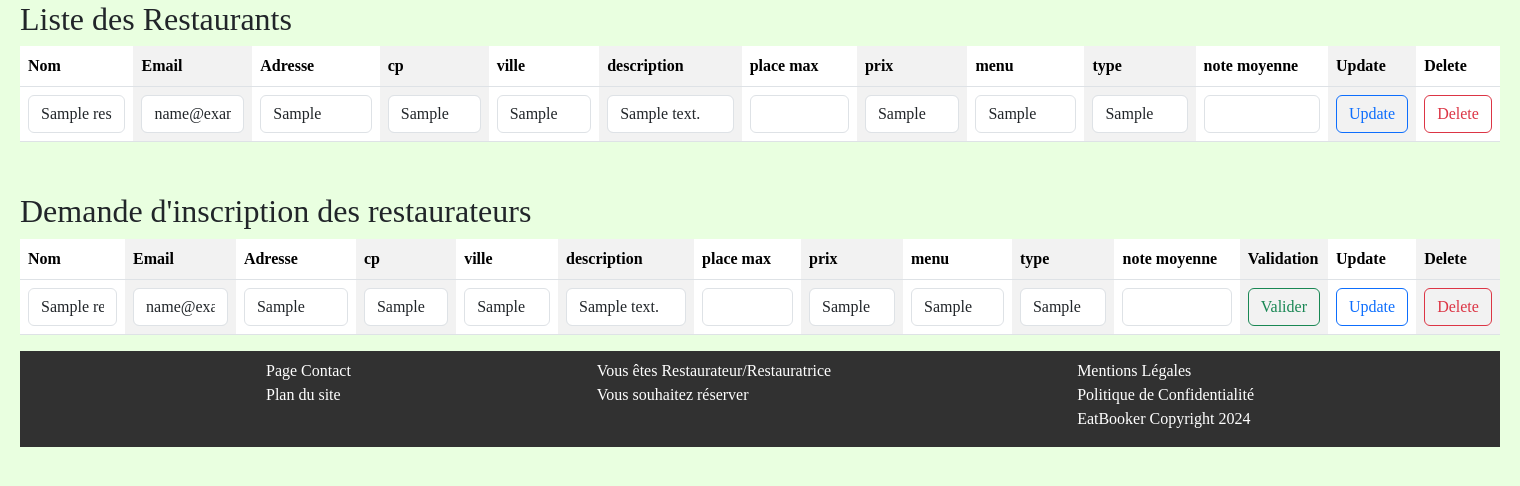
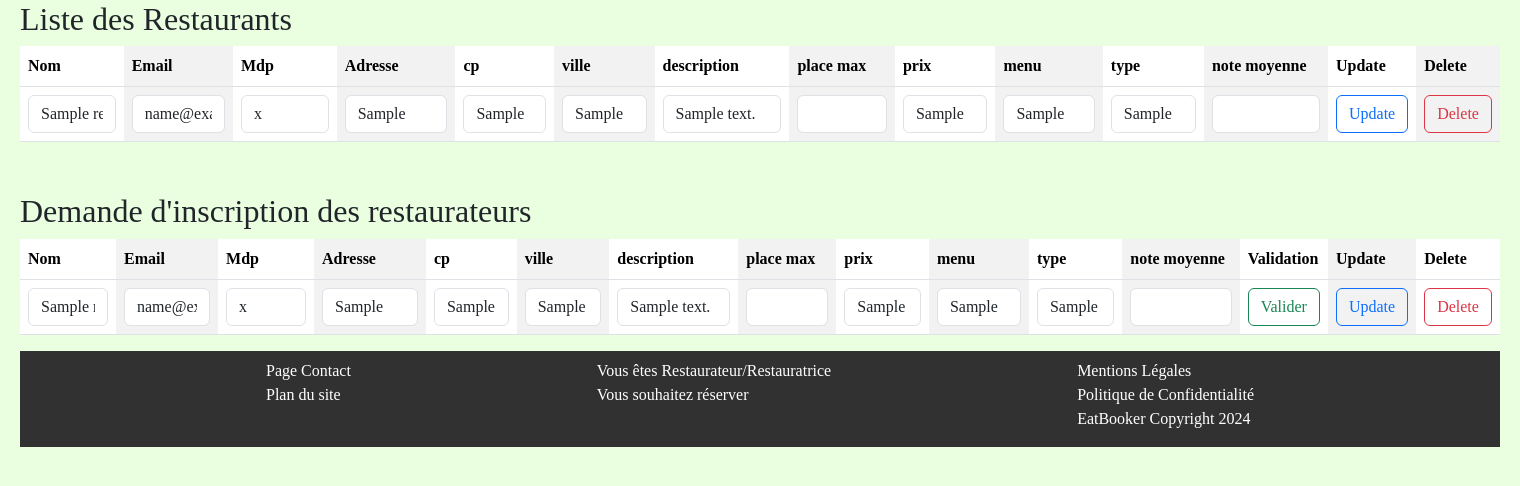
Before and after one commit to Yggdrasilh/EatBooker, a PHP site: template Projet_EatBooker/Structure_MVC/Views/admin/gestionRestaurant.php in a window 1520 px wide. Shown: the part 147-633 px from the top of the page. Run offline with PHP 8.4, Linux system fonts and the light colour scheme; the template is opened without the code that fills it: most values are stand-ins (such as "Sample title", 1, 10 or a date in 2020); some libraries are stand-ins or nearby versions.

Commit message:
Affichage des tableau (liste resto)(resto a valider) avec update, delete et validation #19

```diff
--- a/Projet_EatBooker/Structure_MVC/Views/admin/gestionRestaurant.php
+++ b/Projet_EatBooker/Structure_MVC/Views/admin/gestionRestaurant.php
@@ -9,6 +9,7 @@ $title = "Gestion des restaurants - Administrateur ";
         <tr>
             <th>Nom</th>
             <th>Email</th>
+            <th>Mdp</th>
             <th>Adresse</th>
             <th>cp</th>
             <th>ville</th>
@@ -22,24 +23,25 @@ $title = "Gestion des restaurants - Administrateur ";
             <th>Delete</th>
         </tr>
     </thead>
-    <tbody>
+    <tbody id="bodyTableauRestoValid">
         <?php
         foreach ($restoValid as $value) {
         ?>
-            <tr class="rowRestoValid" id="<?= $value['id_restaurant'] ?>" data-idPlanning="<?= $value['id_planning'] ?>">
-                <td><input type="text" class="form-control input<?= $value['id_restaurant'] ?>" value="<?= $value['nom_restaurant'] ?>" id="nom_restaurant"></td>
-                <td><input type="text" class="form-control input<?= $value['id_restaurant'] ?>" value="<?= $value['email_restaurant'] ?>" id="email_restaurant"></td>
-                <td><input type="text" class="form-control input<?= $value['id_restaurant'] ?>" value="<?= $value['adresse_restaurant'] ?>" id="adresse_restaurant"></td>
-                <td><input type="text" class="form-control input<?= $value['id_restaurant'] ?>" value="<?= $value['cp_restaurant'] ?>" id="cp_restaurant"></td>
-                <td><input type="text" class="form-control input<?= $value['id_restaurant'] ?>" value="<?= $value['ville_restaurant'] ?>" id="ville_restaurant"></td>
-                <td><input type="text" class="form-control input<?= $value['id_restaurant'] ?>" value="<?= $value['description_restaurant'] ?>" id="description_restaurant"></td>
-                <td><input type="number" class="form-control input<?= $value['id_restaurant'] ?>" value="<?= $value['place_max_restaurant'] ?>" id="place_max_restaurant"></td>
-                <td><input type="text" class="form-control input<?= $value['id_restaurant'] ?>" value="<?= $value['prix_restaurant'] ?>" id="prix_restaurant"></td>
-                <td><input type="text" class="form-control input<?= $value['id_restaurant'] ?>" value="<?= $value['menu_restaurant'] ?>" id="menu_restaurant"></td>
-                <td><input type="text" class="form-control input<?= $value['id_restaurant'] ?>" value="<?= $value['type_restaurant'] ?>" id="type_restaurant"></td>
-                <td><input type="number" class="form-control input<?= $value['id_restaurant'] ?>" value="<?= $value['note_moyenne_restaurant'] ?>" id="note_moyenne_restaurant"></td>
-                <td> <button class="btn btn-outline-primary modifier" id="modif<?= $value['id_restaurant'] ?>">Update</button></td>
-                <td> <button class="btn btn-outline-danger supprimer" id="supp<?= $value['id_restaurant'] ?>">Delete</button></td>
+            <tr class="rowRestoValid" id="rowRestoValid<?= $value['id_restaurant'] ?>">
+                <td><input type="text" class="form-control input" value="<?= $value['nom_restaurant'] ?>" id="nom_restaurant<?= $value['id_restaurant'] ?>"></td>
+                <td><input type="text" class="form-control input" value="<?= $value['email_restaurant'] ?>" id="email_restaurant<?= $value['id_restaurant'] ?>"></td>
+                <td><input type="text" class="form-control input" value="<?= $value['password_restaurant'] ?>" id="password_restaurant<?= $value['id_restaurant'] ?>"></td>
+                <td><input type="text" class="form-control input" value="<?= $value['adresse_restaurant'] ?>" id="adresse_restaurant<?= $value['id_restaurant'] ?>"></td>
+                <td><input type="text" class="form-control input" value="<?= $value['cp_restaurant'] ?>" id="cp_restaurant<?= $value['id_restaurant'] ?>"></td>
+                <td><input type="text" class="form-control input" value="<?= $value['ville_restaurant'] ?>" id="ville_restaurant<?= $value['id_restaurant'] ?>"></td>
+                <td><input type="text" class="form-control input" value="<?= $value['description_restaurant'] ?>" id="description_restaurant<?= $value['id_restaurant'] ?>"></td>
+                <td><input type="number" class="form-control input" value="<?= $value['place_max_restaurant'] ?>" id="place_max_restaurant<?= $value['id_restaurant'] ?>"></td>
+                <td><input type="text" class="form-control input" value="<?= $value['prix_restaurant'] ?>" id="prix_restaurant<?= $value['id_restaurant'] ?>"></td>
+                <td><input type="text" class="form-control input" value="<?= $value['menu_restaurant'] ?>" id="menu_restaurant<?= $value['id_restaurant'] ?>"></td>
+                <td><input type="text" class="form-control input" value="<?= $value['type_restaurant'] ?>" id="type_restaurant<?= $value['id_restaurant'] ?>"></td>
+                <td><input type="number" class="form-control input" value="<?= $value['note_moyenne_restaurant'] ?>" id="note_moyenne_restaurant<?= $value['id_restaurant'] ?>"></td>
+                <td> <button class="btn btn-outline-primary modifier" id="<?= $value['id_restaurant'] ?>" data-idPlanning="<?= $value['id_planning'] ?>" data-statut="<?= $value['statut_restaurant'] ?>">Update</button></td>
+                <td> <button class="btn btn-outline-danger supprimer" id="<?= $value['id_restaurant'] ?>" data-statut="<?= $value['statut_restaurant'] ?>">Delete</button></td>
             </tr>
         <?php
         }
@@ -54,6 +56,7 @@ $title = "Gestion des restaurants - Administrateur ";
         <tr>
             <th>Nom</th>
             <th>Email</th>
+            <th>Mdp</th>
             <th>Adresse</th>
             <th>cp</th>
             <th>ville</th>
@@ -72,21 +75,22 @@ $title = "Gestion des restaurants - Administrateur ";
         <?php
         foreach ($restoAValider as $value) {
         ?>
-            <tr class="rowRestoAValider" id="<?= $value['id_restaurant'] ?>" data-idPlanning="<?= $value['id_planning'] ?>">
-                <td><input type="text" class="form-control input<?= $value['id_restaurant'] ?>" value="<?= $value['nom_restaurant'] ?>" id="nom_restaurant"></td>
-                <td><input type="text" class="form-control input<?= $value['id_restaurant'] ?>" value="<?= $value['email_restaurant'] ?>" id="email_restaurant"></td>
-                <td><input type="text" class="form-control input<?= $value['id_restaurant'] ?>" value="<?= $value['adresse_restaurant'] ?>" id="adresse_restaurant"></td>
-                <td><input type="text" class="form-control input<?= $value['id_restaurant'] ?>" value="<?= $value['cp_restaurant'] ?>" id="cp_restaurant"></td>
-                <td><input type="text" class="form-control input<?= $value['id_restaurant'] ?>" value="<?= $value['ville_restaurant'] ?>" id="ville_restaurant"></td>
-                <td><input type="text" class="form-control input<?= $value['id_restaurant'] ?>" value="<?= $value['description_restaurant'] ?>" id="description_restaurant"></td>
-                <td><input type="number" class="form-control input<?= $value['id_restaurant'] ?>" value="<?= $value['place_max_restaurant'] ?>" id="place_max_restaurant"></td>
-                <td><input type="text" class="form-control input<?= $value['id_restaurant'] ?>" value="<?= $value['prix_restaurant'] ?>" id="prix_restaurant"></td>
-                <td><input type="text" class="form-control input<?= $value['id_restaurant'] ?>" value="<?= $value['menu_restaurant'] ?>" id="menu_restaurant"></td>
-                <td><input type="text" class="form-control input<?= $value['id_restaurant'] ?>" value="<?= $value['type_restaurant'] ?>" id="type_restaurant"></td>
-                <td><input type="number" class="form-control input<?= $value['id_restaurant'] ?>" value="<?= $value['note_moyenne_restaurant'] ?>" id="note_moyenne_restaurant"></td>
-                <td><button class="btn btn-outline-success valider" id="<?= $value['id_restaurant'] ?>">Valider</button></td>
-                <td><button class="btn btn-outline-primary modifier" id="<?= $value['id_restaurant'] ?>">Update</button></td>
-                <td><button class="btn btn-outline-danger supprimer" id="<?= $value['id_restaurant'] ?>">Delete</button></td>
+            <tr class="rowRestoAValider" id="rowRestoAValider<?= $value['id_restaurant'] ?>">
+                <td><input type="text" class="form-control input" value="<?= $value['nom_restaurant'] ?>" id="nom_restaurant<?= $value['id_restaurant'] ?>"></td>
+                <td><input type="text" class="form-control input" value="<?= $value['email_restaurant'] ?>" id="email_restaurant<?= $value['id_restaurant'] ?>"></td>
+                <td><input type="text" class="form-control input" value="<?= $value['password_restaurant'] ?>" id="password_restaurant<?= $value['id_restaurant'] ?>"></td>
+                <td><input type="text" class="form-control input" value="<?= $value['adresse_restaurant'] ?>" id="adresse_restaurant<?= $value['id_restaurant'] ?>"></td>
+                <td><input type="text" class="form-control input" value="<?= $value['cp_restaurant'] ?>" id="cp_restaurant<?= $value['id_restaurant'] ?>"></td>
+                <td><input type="text" class="form-control input" value="<?= $value['ville_restaurant'] ?>" id="ville_restaurant<?= $value['id_restaurant'] ?>"></td>
+                <td><input type="text" class="form-control input" value="<?= $value['description_restaurant'] ?>" id="description_restaurant<?= $value['id_restaurant'] ?>"></td>
+                <td><input type="number" class="form-control input" value="<?= $value['place_max_restaurant'] ?>" id="place_max_restaurant<?= $value['id_restaurant'] ?>"></td>
+                <td><input type="text" class="form-control input" value="<?= $value['prix_restaurant'] ?>" id="prix_restaurant<?= $value['id_restaurant'] ?>"></td>
+                <td><input type="text" class="form-control input" value="<?= $value['menu_restaurant'] ?>" id="menu_restaurant<?= $value['id_restaurant'] ?>"></td>
+                <td><input type="text" class="form-control input" value="<?= $value['type_restaurant'] ?>" id="type_restaurant<?= $value['id_restaurant'] ?>"></td>
+                <td><input type="number" class="form-control input" value="<?= $value['note_moyenne_restaurant'] ?>" id="note_moyenne_restaurant<?= $value['id_restaurant'] ?>"></td>
+                <td><button class="btn btn-outline-success valider" id="<?= $value['id_restaurant'] ?>" data-idPlanning="<?= $value['id_planning'] ?>">Valider</button></td>
+                <td><button class="btn btn-outline-primary modifier" id="<?= $value['id_restaurant'] ?>" data-idPlanning="<?= $value['id_planning'] ?>" data-statut="<?= $value['statut_restaurant'] ?>">Update</button></td>
+                <td><button class="btn btn-outline-danger supprimer" id="<?= $value['id_restaurant'] ?>" data-statut="<?= $value['statut_restaurant'] ?>">Delete</button></td>
             </tr>
         <?php
         }
--- a/Projet_EatBooker/Structure_MVC/Views/base.php
+++ b/Projet_EatBooker/Structure_MVC/Views/base.php
@@ -154,5 +154,6 @@
 
     <script src="https://cdn.jsdelivr.net/npm/bootstrap@5.3.2/dist/js/bootstrap.bundle.min.js" integrity="sha384-C6RzsynM9kWDrMNeT87bh95OGNyZPhcTNXj1NW7RuBCsyN/o0jlpcV8Qyq46cDfL" crossorigin="anonymous"></script>
 </body>
+<script src="../public/js/scriptsGestionRestaurant.js"></script>
 
 </html>
--- a/Projet_EatBooker/Structure_MVC/public/js/scriptsGestionRestaurant.js
+++ b/Projet_EatBooker/Structure_MVC/public/js/scriptsGestionRestaurant.js
@@ -1,4 +1,93 @@
-var restaurantAValider = document.querySelectorAll('.rowRestoAValider');
+
+
+/////////////////////////////////////////////////////////////////////////////////////////////////////////////////////////////////////////////////////
+// Logique pour l'update des resto pour les admins
+
+function adminUpdateResto() {
+    var btnRestoUpdate = document.querySelectorAll('.modifier');
+
+
+    btnRestoUpdate.forEach(elt => {
+        elt.addEventListener('click', function (e) {
+
+
+            // Récupération des données du resto à valider
+            var itemUpdate = {
+                method: 'POST',
+                body: JSON.stringify({
+                    nom_restaurant: document.getElementById('nom_restaurant' + elt.id).value,
+                    email_restaurant: document.getElementById('email_restaurant' + elt.id).value,
+                    password_restaurant: document.getElementById('password_restaurant' + elt.id).value,
+                    adresse_restaurant: document.getElementById('adresse_restaurant' + elt.id).value,
+                    cp_restaurant: document.getElementById('cp_restaurant' + elt.id).value,
+                    ville_restaurant: document.getElementById('ville_restaurant' + elt.id).value,
+                    description_restaurant: document.getElementById('description_restaurant' + elt.id).value,
+                    place_max_restaurant: document.getElementById('place_max_restaurant' + elt.id).value,
+                    prix_restaurant: document.getElementById('prix_restaurant' + elt.id).value,
+                    menu_restaurant: document.getElementById('menu_restaurant' + elt.id).value,
+                    type_restaurant: document.getElementById('type_restaurant' + elt.id).value,
+                    note_moyenne_restaurant: document.getElementById('note_moyenne_restaurant' + elt.id).value,
+                    statut_restaurant: elt.getAttribute('data-statut'),
+                    id_planning: elt.getAttribute('data-idPlanning')
+                }),
+                headers: {
+                    'Content-type': 'application/json; charset=UTF-8',
+                },
+            }
+            console.log(itemUpdate);
+
+            // Envoi d'une requête http à l'API pour update le resto
+            fetch(`http://application/Api_MVC/public/restaurant/update/${elt.id}`, itemUpdate)
+                .then((response) => response.json())
+                .then((json) => {
+                    if (json.status) {
+                        alert("Le restaurant a bien été mis à jour !");
+                    } else {
+                        alert("La mis à jour a échouer veuillez recommencer !");
+                    }
+                })
+        })
+    })
+}
+
+/////////////////////////////////////////////////////////////////////////////////////////////////////////////////////////////////////////////////////
+// Logique pour Delete des resto pour les admins
+function adminDeleteResto() {
+    var btnRestoDelete = document.querySelectorAll('.supprimer');
+
+
+    btnRestoDelete.forEach(elt => {
+        elt.addEventListener('click', function (e) {
+            console.log(elt);
+            if (confirm(`Voulez vraiment supprimer le resto ${document.getElementById('nom_restaurant' + elt.id).value} `)) {
+
+                // Envoi d'une requête http à l'API pour update le resto
+                fetch(`http://application/Api_MVC/public/restaurant/delete/${elt.id}`)
+                    .then((response) => response.json())
+                    .then((json) => {
+                        if (json.status) {
+                            if (elt.getAttribute('data-statut') == 'Valider') {
+                                document.getElementById(`rowRestoValid${elt.id}`).remove();
+                            } else {
+                                document.getElementById(`rowRestoAValider${elt.id}`).remove();
+                            }
+
+                            alert("Le restaurant a bien été DELETE !!!!!");
+                        } else {
+                            alert("La suppression a échouer veuillez recommencer !");
+                        }
+                    })
+            }
+        })
+    })
+}
+
+adminDeleteResto();
+adminUpdateResto();
+
+
+////////////////////////////////////////////////////////////////////////////////////////////////////////////////////////////
+// Logique pour la validation des restaurant pour les admins
 var btnRestoAValider = document.querySelectorAll('.valider');
 
 btnRestoAValider.forEach(elt => {
@@ -8,28 +97,56 @@ btnRestoAValider.forEach(elt => {
         var item = {
             method: 'POST',
             body: JSON.stringify({
-                nom_restaurant: '',
-                email_restaurant: '',
-                password_restaurant: '',
-                adresse_restaurant: '',
-                cp_restaurant: '',
-                ville_restaurant: '',
-                description_restaurant: '',
-                place_max_restaurant: '',
-                prix_restaurant: '',
-                menu_restaurant: '',
-                type_restaurant: '',
-                note_moyenne_restaurant: '',
-                id_planning: ''
+                nom_restaurant: document.getElementById('nom_restaurant' + elt.id).value,
+                email_restaurant: document.getElementById('email_restaurant' + elt.id).value,
+                password_restaurant: document.getElementById('password_restaurant' + elt.id).value,
+                adresse_restaurant: document.getElementById('adresse_restaurant' + elt.id).value,
+                cp_restaurant: document.getElementById('cp_restaurant' + elt.id).value,
+                ville_restaurant: document.getElementById('ville_restaurant' + elt.id).value,
+                description_restaurant: document.getElementById('description_restaurant' + elt.id).value,
+                place_max_restaurant: document.getElementById('place_max_restaurant' + elt.id).value,
+                prix_restaurant: document.getElementById('prix_restaurant' + elt.id).value,
+                menu_restaurant: document.getElementById('menu_restaurant' + elt.id).value,
+                type_restaurant: document.getElementById('type_restaurant' + elt.id).value,
+                note_moyenne_restaurant: document.getElementById('note_moyenne_restaurant' + elt.id).value,
+                statut_restaurant: 'Valider',
+                id_planning: elt.getAttribute('data-idPlanning')
             }),
             headers: {
                 'Content-type': 'application/json; charset=UTF-8',
             },
         }
 
+        // Envoi d'une requête http à l'API pour valider le resto
+        fetch(`http://application/Api_MVC/public/restaurant/update/${elt.id}`, item)
+            .then((response) => response.json())
+            .then((json) => {
+                itemReplace = JSON.parse(item.body);
+                if (json.status) {
+                    document.getElementById(`rowRestoAValider${elt.id}`).remove();
+                    document.getElementById('bodyTableauRestoValid').innerHTML += `<tr class="rowRestoValid" id="rowRestoValid${elt.id}">
+                    <td><input type="text" class="form-control input" value="${itemReplace.nom_restaurant}" id="nom_restaurant${elt.id}"></td>
+                    <td><input type="text" class="form-control input" value="${itemReplace.email_restaurant}" id="email_restaurant${elt.id}"></td>
+                    <td><input type="text" class="form-control input" value="${itemReplace.password_restaurant}" id="password_restaurant${elt.id}"></td>
+                    <td><input type="text" class="form-control input" value="${itemReplace.adresse_restaurant}" id="adresse_restaurant${elt.id}"></td>
+                    <td><input type="text" class="form-control input" value="${itemReplace.cp_restaurant}" id="cp_restaurant${elt.id}"></td>
+                    <td><input type="text" class="form-control input" value="${itemReplace.ville_restaurant}" id="ville_restaurant"></td>
+                    <td><input type="text" class="form-control input" value="${itemReplace.description_restaurant}" id="description_restaurant${elt.id}"></td>
+                    <td><input type="number" class="form-control input" value="${itemReplace.place_max_restaurant}" id="place_max_restaurant${elt.id}"></td>
+                    <td><input type="text" class="form-control input" value="${itemReplace.prix_restaurant}" id="prix_restaurant${elt.id}"></td>
+                    <td><input type="text" class="form-control input" value="${itemReplace.menu_restaurant}" id="menu_restaurant${elt.id}"></td>
+                    <td><input type="text" class="form-control input" value="${itemReplace.type_restaurant}" id="type_restaurant${elt.id}"></td>
+                    <td><input type="number" class="form-control input" value="${itemReplace.note_moyenne_restaurant}" id="note_moyenne_restaurant${elt.id}"></td>
+                    <td> <button class="btn btn-outline-primary modifier" id="${elt.id}" data-idPlanning="${itemReplace.id_planning}" data-statut="${itemReplace.statut_restaurant}">Update</button></td>
+                    <td> <button class="btn btn-outline-danger supprimer" id="${elt.id}" data-statut="${itemReplace.statut_restaurant}">Delete</button></td>
+                </tr>`
+                    alert("La demande d'inscription du restaurant a bien été validé !");
+                    adminDeleteResto();
+                    adminUpdateResto();
+                } else {
+                    alert("La demande d'inscription a échouer veuillez recommencer !");
+                }
 
-        // Envoi d'une requête http à l'API pour valider le resto
-
-
+            })
     })
 })
```
